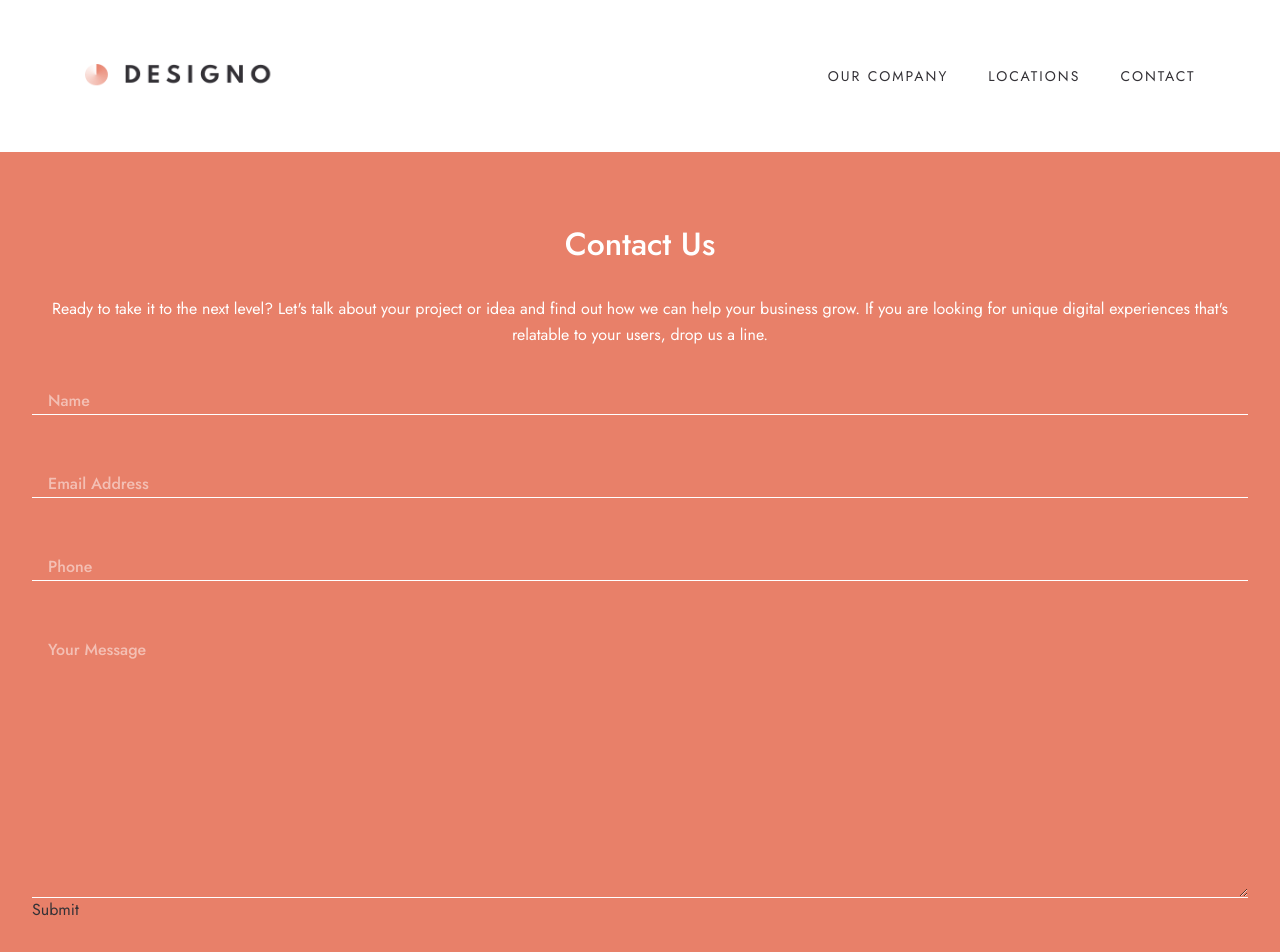
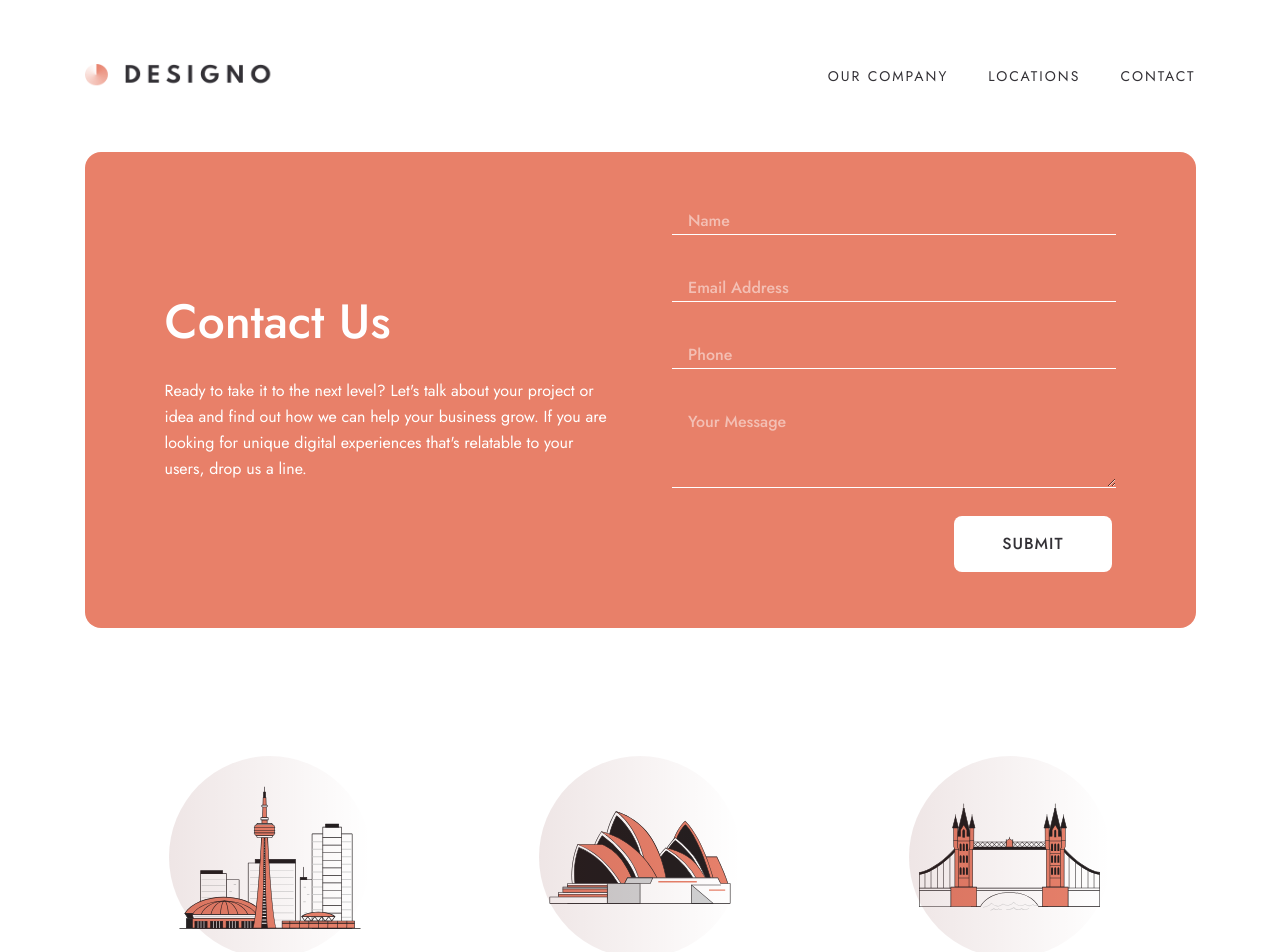
Before and after one commit to amza-web/Designo, a Next.js app: page /contact in a window 1280 px wide. Shown: the top 952 px of the page. Built offline with nearby package versions, Linux system fonts and the light colour scheme.

Commit message:
finished responsive design

```diff
--- a/app/contact/page.js
+++ b/app/contact/page.js
@@ -8,6 +8,7 @@ import australia from "@/app/assets/shared/desktop/illustration-australia.svg"
 import uk from "@/app/assets/shared/desktop/illustration-united-kingdom.svg"
 
 import React from 'react'
+import ContactForm from '@/components/ContactForm'
 
 
 export default function page () {
@@ -27,35 +28,20 @@ export default function page () {
       ]
     return (
         <>
-            <main>
+            <main className='md:mx-16 lg:max-w-[1111px] lg:mx-auto'>
                 <Header />
-                <section className='mt-0 bg-peach px-8 py-[4.5rem]'>
-                    <div className='text-center text-white'>
-                        <h1 className='text-[32px] mb-8'>Contact Us</h1>
+                <section className='mt-0 bg-peach px-10 py-[4.5rem] md:px-[58px] md:py-[71px] lg:py-14 lg:px-20 md:rounded-2xl lg:flex lg:items-center lg:gap-16'>
+                    <div className='text-center md:text-left text-white lg:basis-1/2'>
+                        <h1 className='text-[32px] mb-8 md:text-5xl'>Contact Us</h1>
                         <p>
                             Ready to take it to the next level? Let's talk about your project or idea and find out how we can help your
                             business grow. If you are looking for unique digital experiences that's relatable to your users, drop us a
                             line.
                         </p>
                     </div>
-                    <form className='contact-form mt-10' action="POST">
-                        <div className='mb-14'>
-                            <input type="text" name="name" id='name' placeholder='Name'/>
-                        </div>
-                        <div className='mb-14'>
-                            <input type="email" name="email" id="email" placeholder='Email Address' />
-                        </div>
-                        <div className='mb-14'>
-                            <input type="text" name="phone" id="phone" placeholder='Phone' />
-                        </div>
-                        <div>
-                            <textarea name="message" id="message" rows="10" placeholder='Your Message'></textarea>
-                        </div>
-
-                        <button type="submit">Submit</button>
-                    </form>
+                    <ContactForm />
                 </section>
-                <section>
+                <section className='lg:flex'>
                     {locations.map((location, index) => (
                         <LocationItem key={index} img={location.img} txt={location.txt} />
                     ))}
```
